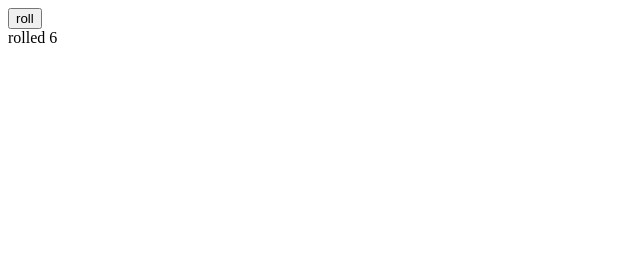
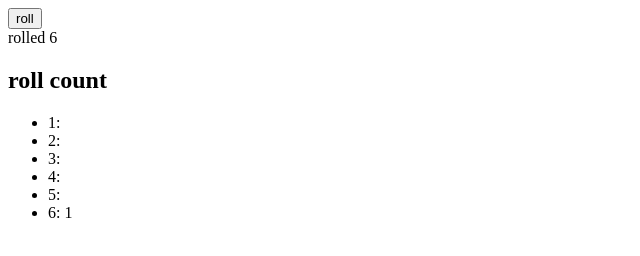
Before and after one commit to iamtraviscole/diceymcdiceface, a plain HTML site: page index.html in a window 1280 px wide. Both pictures are taken after a click on the button "roll". Shown: the whole page, without its empty margins (0-640 px from the left). Drawn offline with Linux system fonts and the light colour scheme.

Commit message:
add roll count

```diff
--- a/assets/js/main.js
+++ b/assets/js/main.js
@@ -1,10 +1,25 @@
 const $ = selector => document.querySelector(selector)
+
+let rollCount = {
+  1: 0,
+  2: 0,
+  3: 0,
+  4: 0,
+  5: 0,
+  6: 0
+}
 
 const randomOneToSix = () => {
   return Math.floor(Math.random() * 6) + 1
 }
 
+const handleRollCount = (num) => {
+  rollCount[num]++
+  $(`.roll-${num}`).innerHTML = rollCount[num]
+}
+
 $('.roll-button').addEventListener('click', () => {
   let num = randomOneToSix()
   $('.roll-result').innerHTML = 'rolled ' + num
+  handleRollCount(num)
 })
--- a/index.html
+++ b/index.html
@@ -7,6 +7,17 @@
   <body>
     <button class="roll-button" type="button">roll</button>
     <div class="roll-result"></div>
+    <div class="roll-counts">
+    <h2>roll count</h1>
+    <ul>
+      <li>1: <span class="roll-1"></span></li>
+      <li>2: <span class="roll-2"></span></li>
+      <li>3: <span class="roll-3"></span></li>
+      <li>4: <span class="roll-4"></span></li>
+      <li>5: <span class="roll-5"></span></li>
+      <li>6: <span class="roll-6"></span></li>
+    </ul>
+  </div>
 
   <script src="./assets/js/main.js"></script>
   </body>
```
